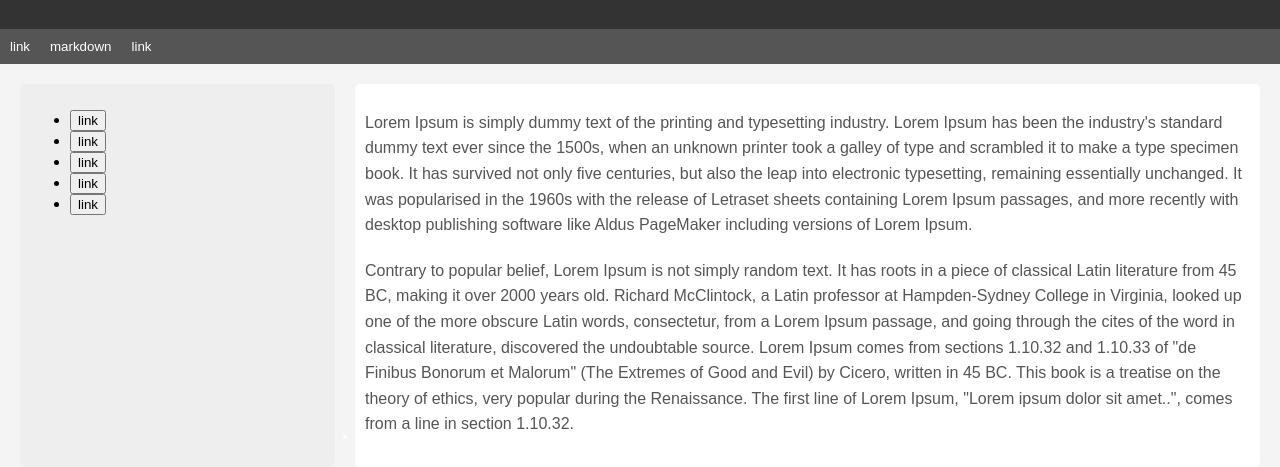
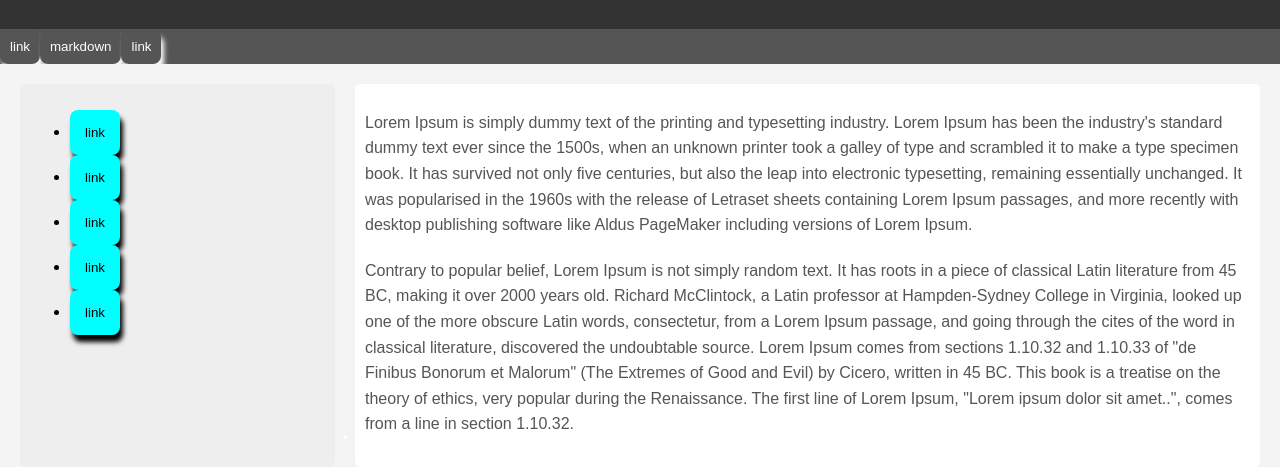
Before and after one commit to ThiagoTharles/prova01, a plain HTML site: page index.html in a window 1280 px wide. Shown: the part 71-538 px from the top of the page. Drawn offline with Linux system fonts and the light colour scheme.

Commit message:
botao 3d

```diff
--- a/style.css
+++ b/style.css
@@ -50,7 +50,7 @@ nav ul li ul li {
     border-top: 1px solid #777;
 }
 
-.botao {
+button {
     background-color: aqua;
     border: none;
     padding: 15px;
@@ -60,7 +60,7 @@ nav ul li ul li {
     transition: transform 400ms, box-shadow 400ms;
 }
 
-.botao:active {
+button:active {
     box-shadow: 2px 3px 1px;
     transform: translate(4px, 6px);
 }
```
